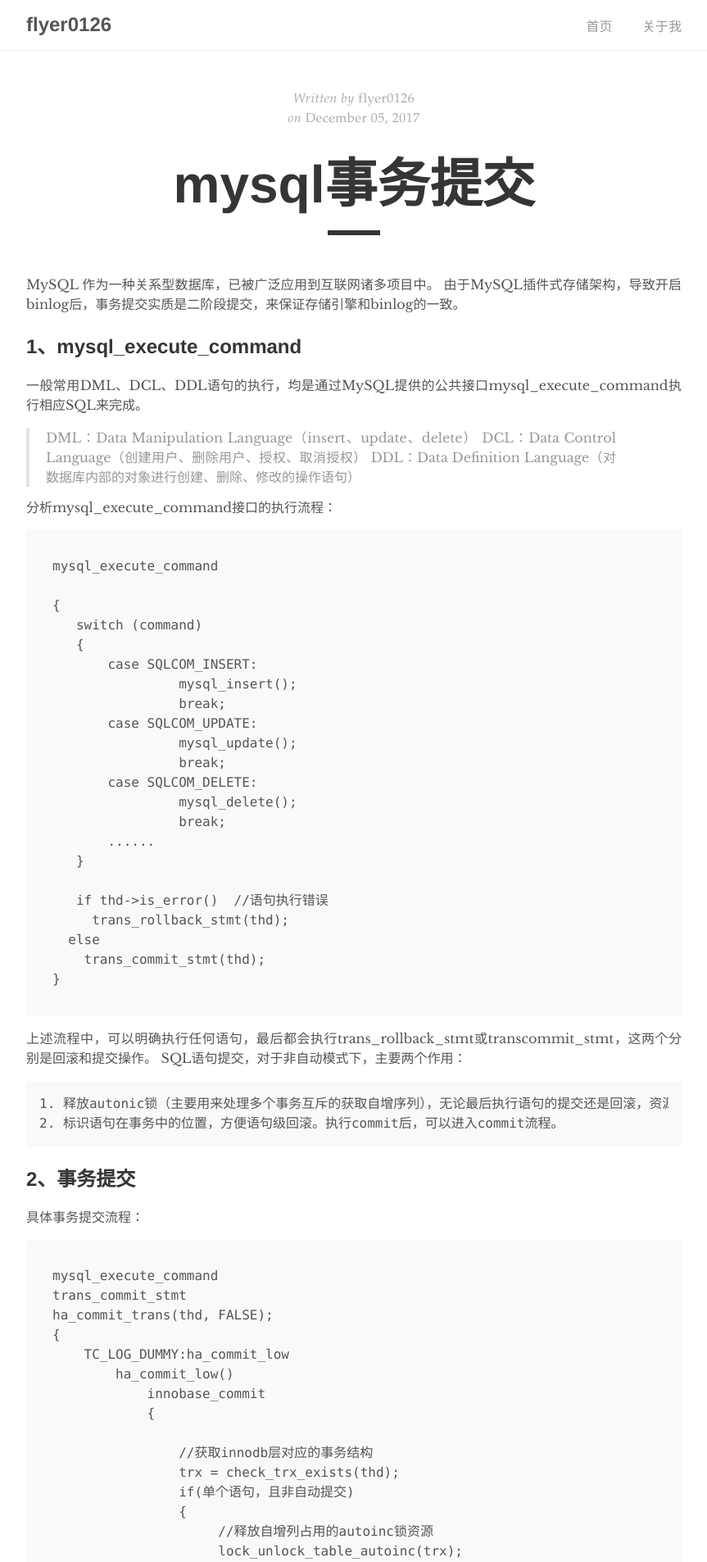
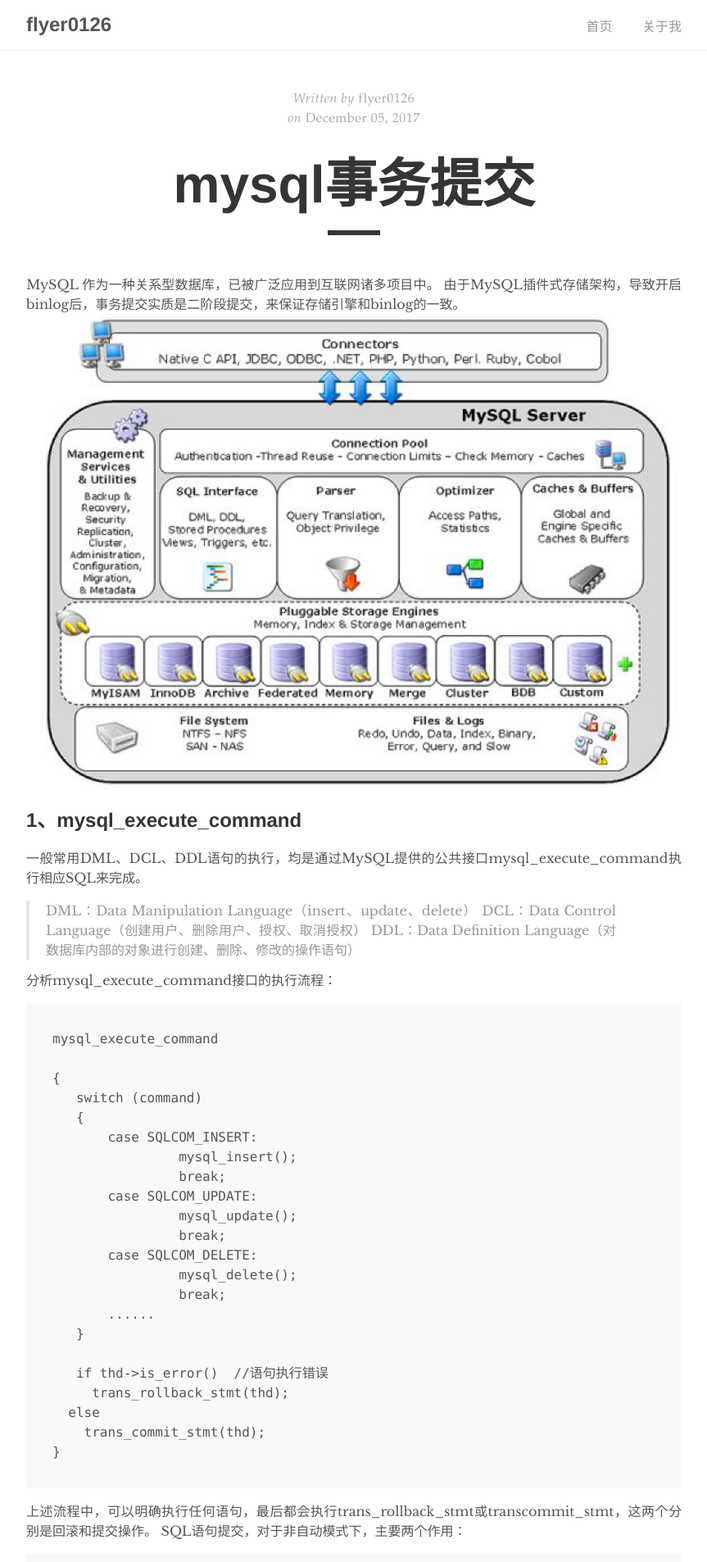
Before and after one commit to flyer0126/flyer0126.github.io, a Jekyll site: the page built from _posts/2017-12-5-mysql事务提交.md, in a window 1280 px wide. Shown: the top 1906 px of the page at 82% size, without its empty margins (208-1071 px from the left). Built offline with Jekyll 4.4.1, drawn with Linux system fonts in a browser that asks for light colours.

Commit message:
补充图片

```diff
--- a/_posts/2017-12-5-mysql事务提交.md
+++ b/_posts/2017-12-5-mysql事务提交.md
@@ -6,6 +6,7 @@ author: "flyer0126"
 
 MySQL 作为一种关系型数据库，已被广泛应用到互联网诸多项目中。
 由于MySQL插件式存储架构，导致开启binlog后，事务提交实质是二阶段提交，来保证存储引擎和binlog的一致。
+![MySQL体系结构image](https://flyer0126.github.io/assets/imgs/mysql_system.jpg "Placeholder image")
 
 ## 1、mysql_execute_command
 一般常用DML、DCL、DDL语句的执行，均是通过MySQL提供的公共接口mysql_execute_command执行相应SQL来完成。
```
Also changed, not shown: assets/imgs/mysql_system.jpg (added).
